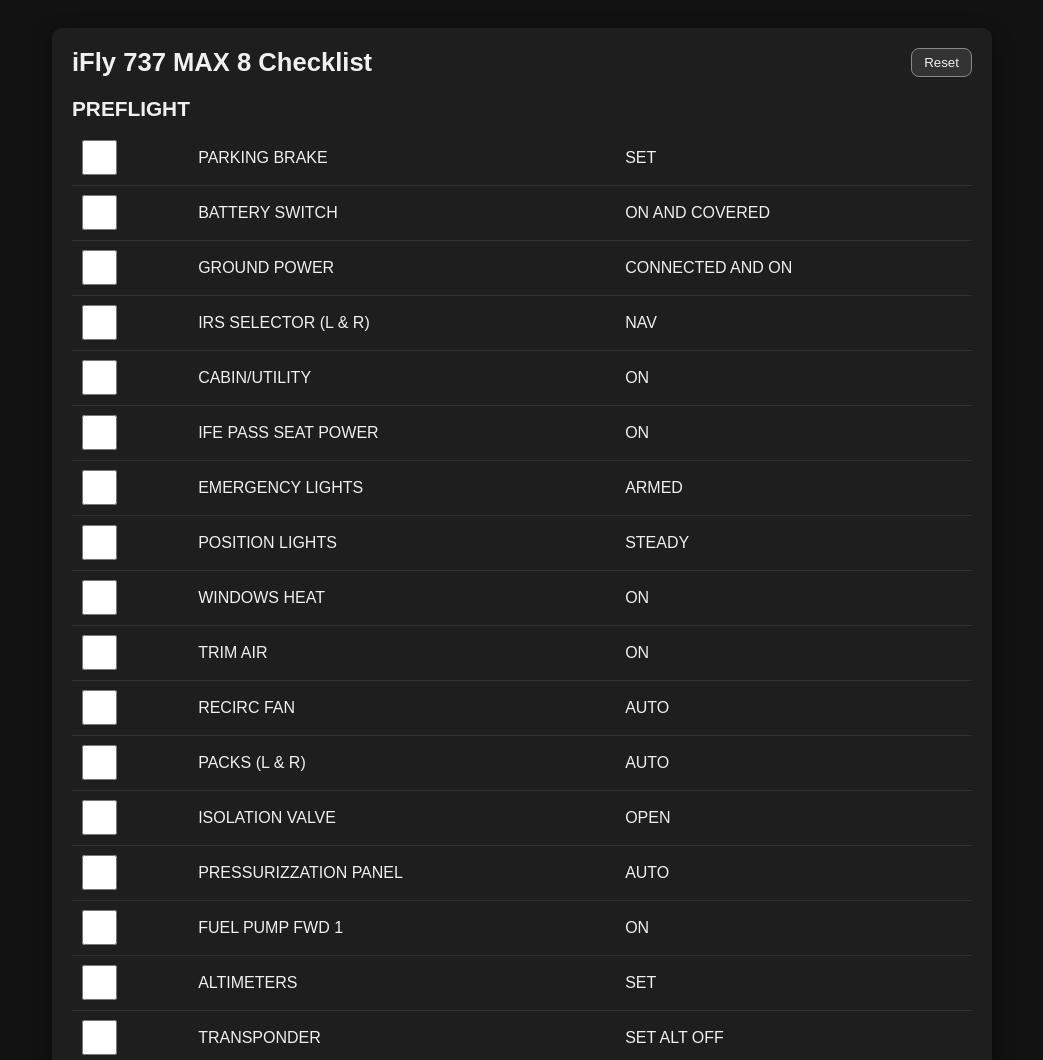
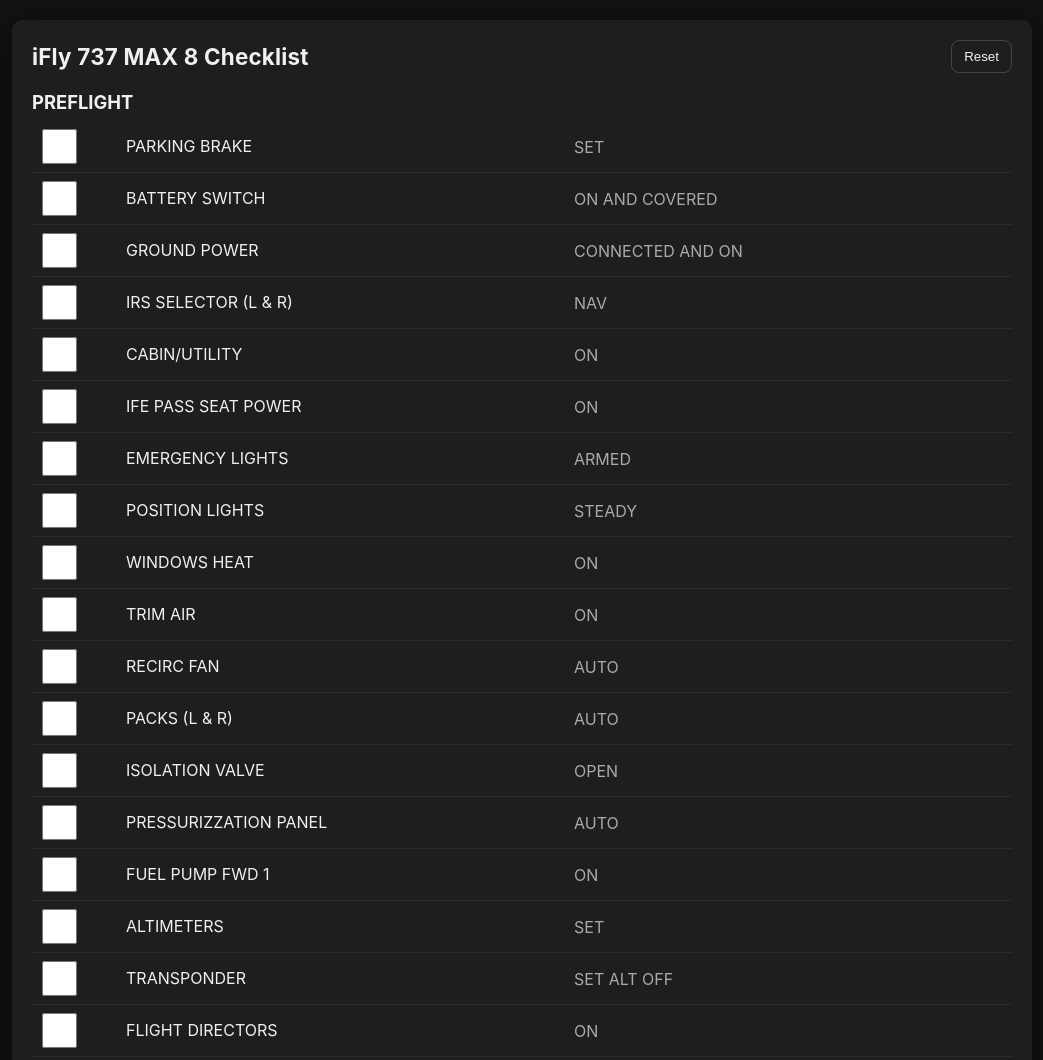
Before and after one commit to r-flo-r/checklist-737MAX, a plain HTML site: page index.html in a window 1280 px wide. Shown: the top 1060 px of the page, without its empty margins (118-1161 px from the left). Drawn offline with Linux system fonts and the light colour scheme.

Commit message:
Update index.html

```diff
--- a/index.html
+++ b/index.html
@@ -1,49 +1,128 @@
 <!DOCTYPE html>
 <html lang="en">
 <head>
-<meta charset="UTF-8">
-<meta name="viewport" content="width=device-width, initial-scale=1.0">
-<title>737 MAX 8 Checklist</title>
+<meta charset="utf-8" />
+<meta name="viewport" content="width=device-width,initial-scale=1" />
+<title>iFly 737 MAX 8 Checklist</title>
 <style>
+  :root {
+    --bg: #121212;
+    --card: #1e1e1e;
+    --muted: #aaa;
+    --line: #2b2b2b;
+    --text: #f0f0f0;
+    --accent: #2e8bff;
+  }
+
   body {
-    font-family: Arial, sans-serif;
-    background: #121212;
-    color: #f0f0f0;
+    margin: 0;
+    font-family: Inter, Arial, Helvetica, sans-serif;
+    background: var(--bg);
+    color: var(--text);
     padding: 20px;
+    -webkit-font-smoothing:antialiased;
   }
+
   .container {
-    max-width: 900px;
+    max-width: 980px;
     margin: 0 auto;
-    background: #1e1e1e;
+    background: var(--card);
     padding: 20px;
     border-radius: 10px;
-    box-shadow: 0 6px 18px rgba(0,0,0,0.5);
+    box-shadow: 0 8px 30px rgba(0,0,0,0.6);
   }
+
   .header {
-    display: flex;
-    justify-content: space-between;
-    align-items: center;
-    margin-bottom: 15px;
+    display:flex;
+    align-items:center;
+    justify-content:space-between;
+    gap: 12px;
+    margin-bottom: 14px;
   }
-  h1 { margin:0; font-size:1.6rem; }
-  h2 { margin-top:20px; margin-bottom:10px; font-size:1.3rem; }
-  h3 { margin-top:15px; margin-bottom:5px; font-size:1.1rem; color:#ccc; }
-  button {
-    padding: 6px 12px;
+
+  h1 {
+    margin: 0;
+    font-size: 1.4rem;
+    letter-spacing: 0.2px;
+  }
+
+  #resetBtn {
+    background: transparent;
+    border: 1px solid #444;
+    color: var(--text);
+    padding: 8px 12px;
     border-radius: 8px;
-    border:1px solid #888;
-    background:#333;
-    color:#f0f0f0;
-    cursor:pointer;
+    cursor: pointer;
   }
-  button:hover { background:#444; }
-  table { width: 100%; border-collapse: collapse; margin-bottom: 10px; }
-  th, td { text-align:left; padding:6px; }
-  th { border-bottom:1px solid #555; }
-  tr { border-bottom:1px solid #333; }
+  #resetBtn:hover { background: rgba(255,255,255,0.03); border-color:#666; }
+
+  h2 {
+    margin: 18px 0 8px 0;
+    font-size: 1.15rem;
+    color: var(--text);
+  }
+
+  table {
+    width: 100%;
+    border-collapse: collapse;
+    margin-bottom: 8px;
+    table-layout: fixed;
+  }
+
+  th, td {
+    padding: 8px 10px;
+    vertical-align: middle;
+    color: var(--text);
+    word-wrap: break-word;
+  }
+
+  tr { border-bottom: 1px solid var(--line); }
+
+  td.checkbox {
+    width: 64px; /* Platz für große Checkbox */
+  }
+  td.item {
+    width: calc(50% - 64px);
+    padding-right: 12px;
+  }
+  td.action {
+    width: calc(50% - 64px);
+    color: var(--muted);
+  }
+
   input[type="checkbox"] {
-    width:35px; height:35px; cursor:pointer;
-    margin-right:10px;
+    width: 35px;
+    height: 35px;
+    cursor: pointer;
+    margin: 0;
+    display: inline-block;
+    vertical-align: middle;
+  }
+
+  /* Label für Item klickbar machen */
+  label.item-label {
+    cursor: pointer;
+    display: inline-block;
+    line-height: 1.2;
+    color: var(--text);
+  }
+
+  tr.subsection td {
+    text-align: center;
+    font-style: italic;
+    color: #cfcfcf;
+    background: rgba(255,255,255,0.008);
+    border-bottom: 1px solid rgba(255,255,255,0.02);
+  }
+
+  /* responsive */
+  @media (max-width: 720px) {
+    td.checkbox { width: 52px; }
+    td.item, td.action { display: block; width: 100%; }
+    table { display: block; }
+    tr { display:block; padding:6px 0; border-bottom:1px solid var(--line); }
+    tr.subsection td { display:block; padding:8px 0; }
+    td.checkbox { display:flex; align-items:center; gap:8px; padding-bottom:6px; }
   }
 </style>
 </head>
@@ -51,14 +130,15 @@
   <div class="container">
     <div class="header">
       <h1>iFly 737 MAX 8 Checklist</h1>
-    <button id="resetBtn">Reset</button>
+      <button id="resetBtn" type="button">Reset</button>
     </div>
-  <div id="checklist"></div>
+
+    <div id="checklist" aria-live="polite"></div>
   </div>
 
 <script>
 (function(){
-  // Die Checkliste als JS-Objekt
+  // --- Daten: alle Abschnitte und Items (Subsections beginnen/enden mit '-')
   const checklistData = [
     {
       section: "PREFLIGHT",
@@ -130,7 +210,7 @@
         ["SET TERRAIN & WEATHER DISPLAY","AS NEEDED"],
         ["LANDING LIGHTS","ON"],
         ["POSITION LIGHTS","STROBE & STEADY"],
-        ["TAXY LIGHTS","OFF"],
+        ["TAXI LIGHTS","OFF"],
         ["TRANSPONDER","TA/RA"],
         ["CLOCK","START"]
       ]
@@ -149,7 +229,8 @@
       section: "CLIMB",
       items: [
         ["ALTIMETER","SET STD"],
-        ["Landing Lights","OFF"],
+        ["-Passing 10000 ft-",""],
+        ["LANDING LIGHTS","OFF"],
         ["SEATBELTS SIGN","OFF"]
       ]
     },
@@ -160,7 +241,9 @@
         ["RECALL","CHECK"],
         ["LANDING ALT","SET"],
         ["APPROACH BRIEFING","COMPLETE"],
+        ["-Passing TL-",""],
         ["ALTIMETER","LOCAL QNH"],
+        ["-Below 10000 ft-",""],
         ["LANDING LIGHTS","ON"],
         ["SEATBELTS SIGN","ON"]
       ]
@@ -240,8 +323,18 @@
     }
   ];
 
+  // --- Rendering / Storage ---
   const checklistEl = document.getElementById('checklist');
-  const prefix = 'ifly737max8_full_table_';
+  const prefix = 'ifly737max8_full_'; // key prefix for localStorage
+
+  function isSubsection(text){
+    // Erkennung: beginnt und endet mit '-' (z.B. "-Passing TL-")
+    return /^\s*-.*-\s*$/.test(text);
+  }
+
+  function trimHyphens(text){
+    return text.replace(/^\s*-+\s*/, '').replace(/\s*-+\s*$/, '');
+  }
 
   function buildChecklist() {
     checklistEl.innerHTML = '';
@@ -249,41 +342,82 @@
       const h2 = document.createElement('h2');
       h2.textContent = section.section;
       checklistEl.appendChild(h2);
+
       const table = document.createElement('table');
-      section.items.forEach((item,i)=>{
+      // optional: header row (hidden visually) - omitted to keep compact
+
+      section.items.forEach((item, i) => {
         const tr = document.createElement('tr');
+
+        if (isSubsection(item[0])) {
+          tr.classList.add('subsection');
+          const td = document.createElement('td');
+          td.colSpan = 3;
+          td.textContent = trimHyphens(item[0]);
+          tr.appendChild(td);
+        } else {
+          // checkbox cell
           const tdCheckbox = document.createElement('td');
+          tdCheckbox.className = 'checkbox';
           const cb = document.createElement('input');
-        cb.type='checkbox';
-        const key = prefix+sIdx+'_'+i;
-        if(localStorage.getItem(key)==='1') cb.checked=true;
-        cb.addEventListener('change',()=>{
-          if(cb.checked) localStorage.setItem(key,'1');
+          cb.type = 'checkbox';
+          const key = prefix + sIdx + '_' + i;
+          cb.id = key; // unique id so label can reference it
+          try {
+            if (localStorage.getItem(key) === '1') cb.checked = true;
+          } catch (e) { /* localStorage blocked */ }
+
+          cb.addEventListener('change', function(){
+            try {
+              if (cb.checked) localStorage.setItem(key, '1');
               else localStorage.removeItem(key);
+            } catch(e){}
           });
+
           tdCheckbox.appendChild(cb);
+
+          // item cell (label clickable)
           const tdItem = document.createElement('td');
-        tdItem.textContent=item[0];
+          tdItem.className = 'item';
+          const lbl = document.createElement('label');
+          lbl.className = 'item-label';
+          lbl.htmlFor = cb.id;
+          lbl.textContent = item[0];
+          tdItem.appendChild(lbl);
+
+          // action cell
           const tdAction = document.createElement('td');
-        tdAction.textContent=item[1];
+          tdAction.className = 'action';
+          tdAction.textContent = item[1] || '';
+
           tr.appendChild(tdCheckbox);
           tr.appendChild(tdItem);
           tr.appendChild(tdAction);
+        }
+
         table.appendChild(tr);
       });
+
       checklistEl.appendChild(table);
     });
   }
 
-  document.getElementById('resetBtn').addEventListener('click',()=>{
-    checklistData.forEach((section,sIdx)=>{
-      section.items.forEach((_,i)=>localStorage.removeItem(prefix+sIdx+'_'+i));
+  // Reset-Button
+  document.getElementById('resetBtn').addEventListener('click', function(e){
+    if (!confirm('Reset all checked items for this checklist?')) return;
+    checklistData.forEach((section, sIdx) => {
+      section.items.forEach((_, i) => {
+        try { localStorage.removeItem(prefix + sIdx + '_' + i); } catch(e){}
       });
-    checklistEl.querySelectorAll('input[type="checkbox"]').forEach(cb=>cb.checked=false);
+    });
+    // uncheck visible checkboxes
+    checklistEl.querySelectorAll('input[type="checkbox"]').forEach(cb => cb.checked = false);
   });
 
-  if(document.readyState!=='loading') buildChecklist();
-  else document.addEventListener('DOMContentLoaded',buildChecklist);
+  // initial render
+  if (document.readyState !== 'loading') buildChecklist();
+  else document.addEventListener('DOMContentLoaded', buildChecklist);
+
 })();
 </script>
 </body>
```
Lines whose indentation alone changed are shown as unchanged.
